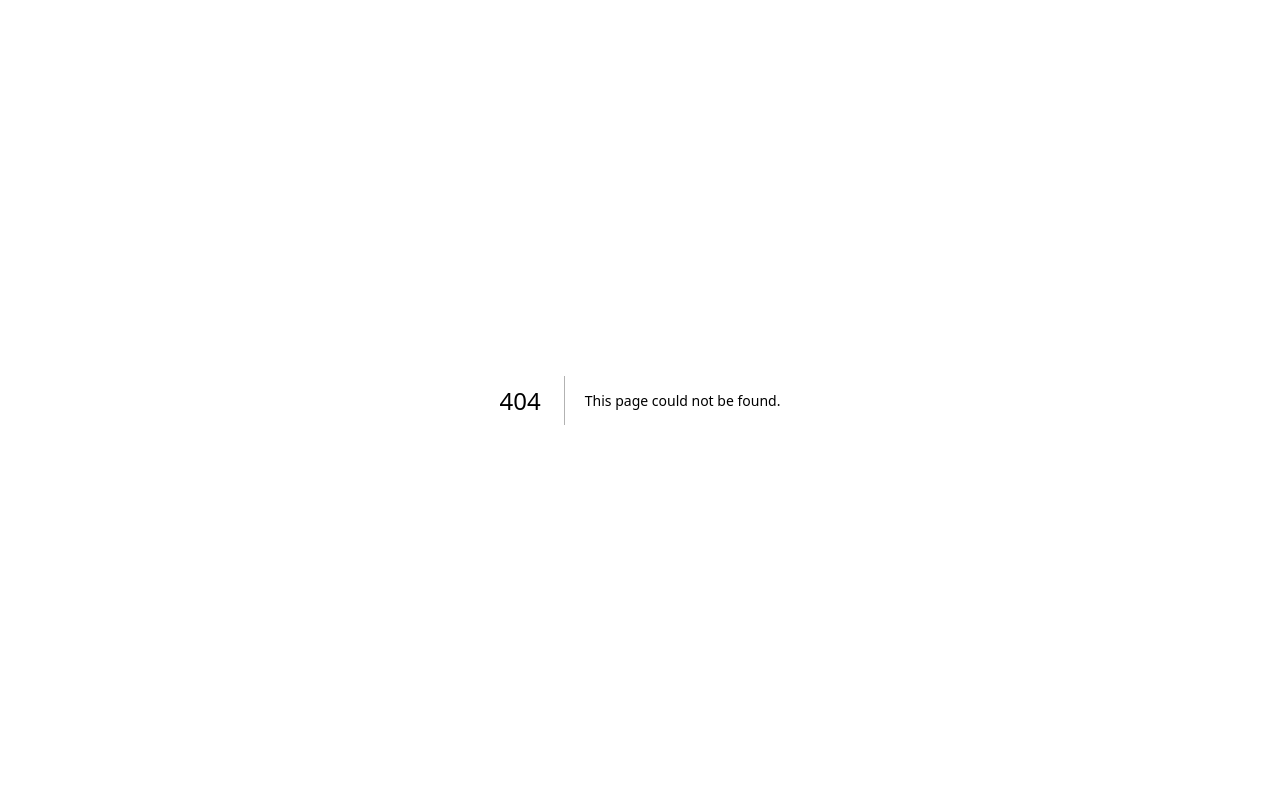
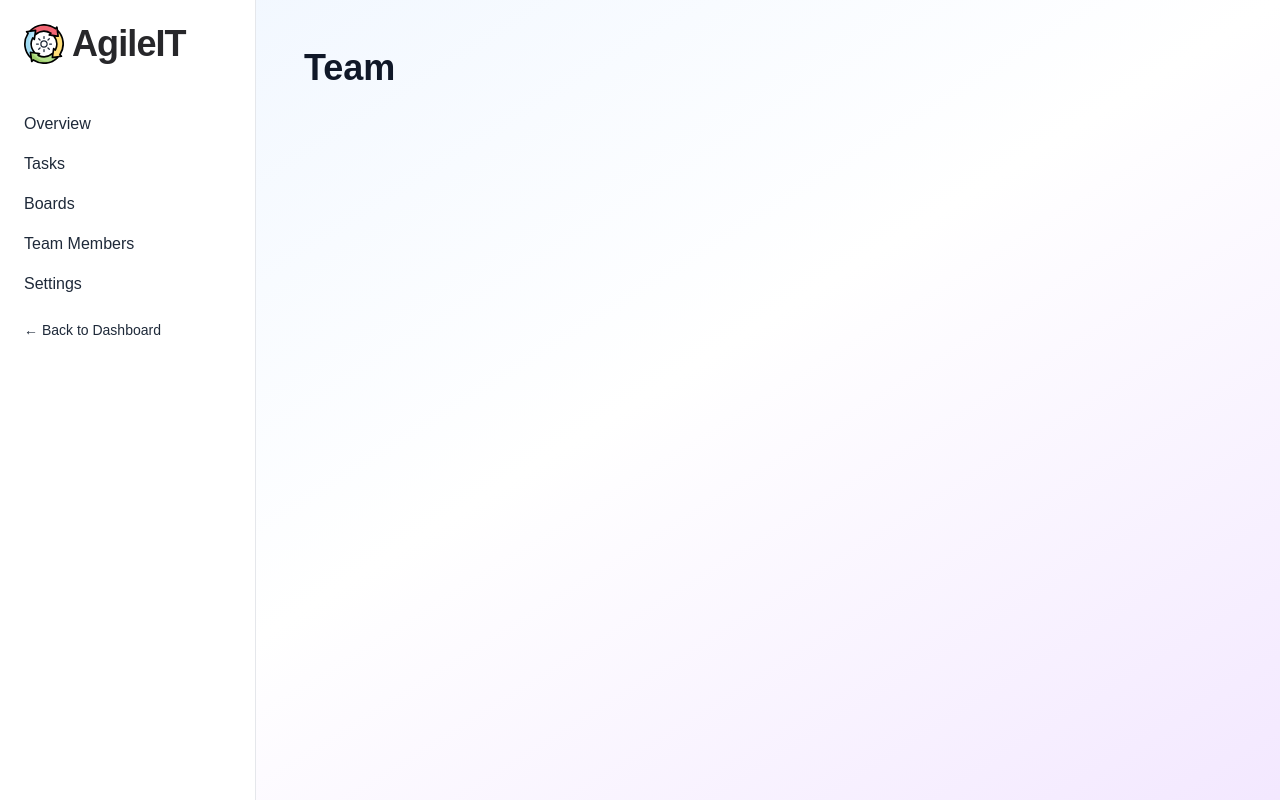
Before and after one commit to pranav605/agileit, a Next.js app: page /app/projects/1/team in a window 1280 px wide. Before the commit this address had no page. Built offline with nearby package versions, Linux system fonts and the light colour scheme.

Commit message:
Added teams route

```diff
--- /dev/null
+++ b/src/app/app/projects/[projectId]/team/page.js
@@ -0,0 +1,11 @@
+import React from 'react'
+
+export default function Team() {
+  return (
+    <div className='w-full h-full'>
+        <div className='flex flex-col'>
+            <h1 className='text-4xl font-extrabold'>Team</h1>
+        </div>
+    </div>
+  )
+}
```
